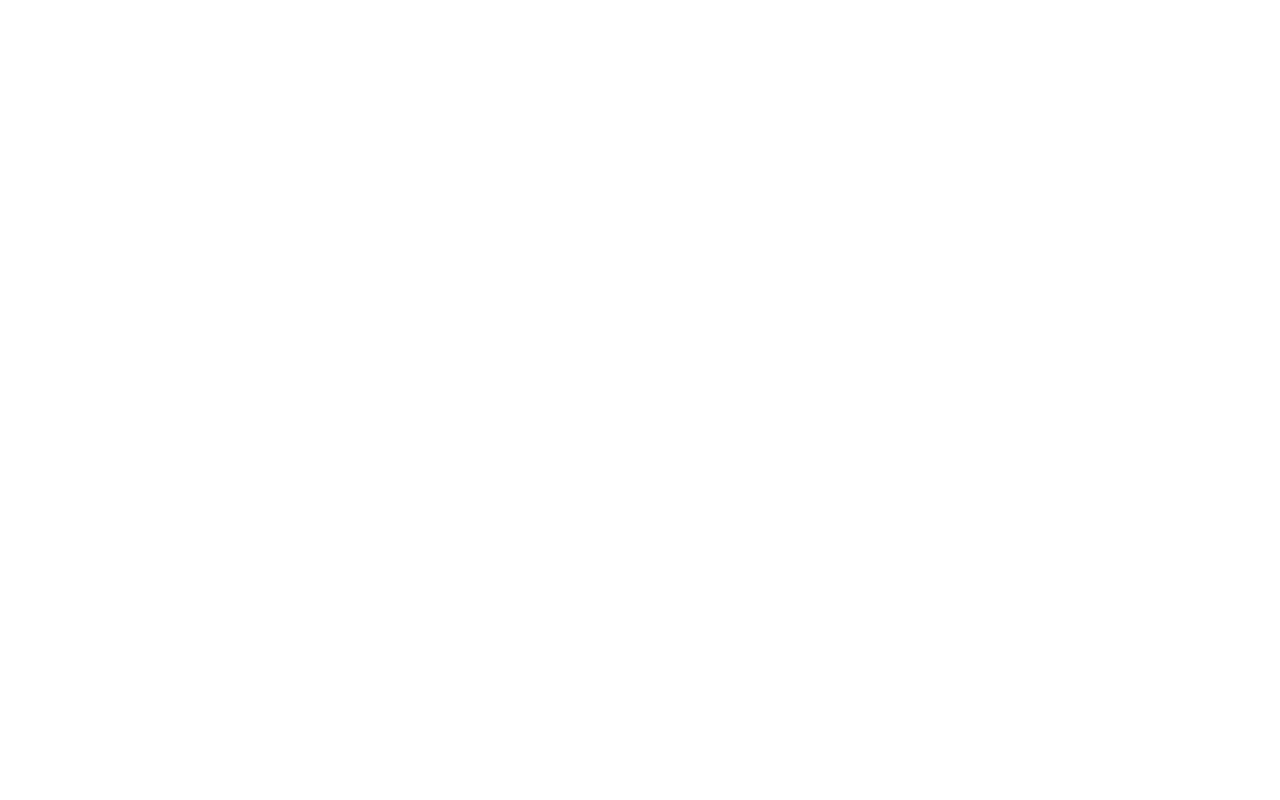
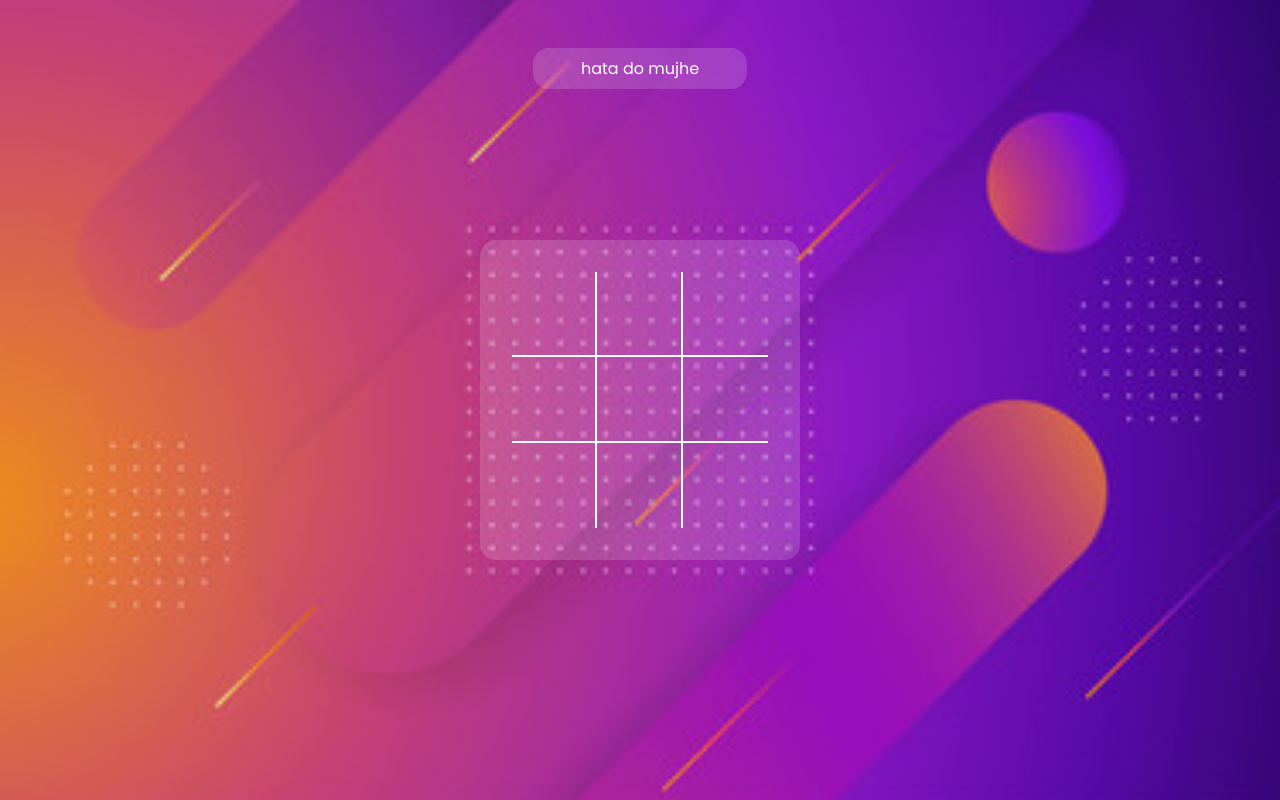
Before and after one commit to SuchismitaRout555/Tic-Tac-Toe, a plain HTML site: page index.html in a window 1280 px wide. Drawn offline with Linux system fonts and the light colour scheme.

Commit message:
addded css

```diff
--- a/index.html
+++ b/index.html
@@ -3,22 +3,32 @@
 <head>
     <meta charset="UTF-8">
     <meta name="viewport" content="width=device-width, initial-scale=1.0">
-    <title>Document</title>
+    <link rel="preconnect" href="https://fonts.googleapis.com" />
+    <link rel="preconnect" href="https://fonts.gstatic.com" crossorigin />
+    <link
+      href="https://fonts.googleapis.com/css2?family=Poppins:wght@200;300;400;500;600;700&display=swap"
+      rel="stylesheet"
+    />
+    <title>Tic-Tac-Toe</title>
+    <link rel="stylesheet" href="style.css">
 </head>
 <body>
     <div class="wrapper">
-        <p class="game-info"></p>
+        <p class="game-info"> hata do mujhe </p>
         <div class="tic-tac-toe">
-            <div class="box"> </div>
-            <div class="box"> </div>
-            <div class="box"> </div>
-            <div class="box"> </div>
-            <div class="box"> </div>
-            <div class="box"> </div>
-            <div class="box"> </div>
-            <div class="box"> </div>
-            <div class="box"> </div>
+            <div class="box box1"> </div>
+            <div class="box box2"> </div>
+            <div class="box box3"> </div>
+            <div class="box box4"> </div>
+            <div class="box box5"> </div>
+            <div class="box box6"> </div>
+            <div class="box box7"> </div>
+            <div class="box box8"> </div>
+            <div class="box box9"> </div>
         </div>
+
+        <button class="btn">  New Game</button>
     </div>
+    <script src="index.js"> </script>
 </body>
 </html>
--- /dev/null
+++ b/style.css
@@ -0,0 +1,93 @@
+*,*::before,*::after{
+    box-sizing: border-box;
+    margin: 0;
+    padding: 0;
+    font-family: 'poppins' , 'sans-serif';
+}
+
+
+.wrapper{
+    width: 100vw;
+    height: 100vh;
+    background-image: url(./assets/bg.jpg);
+    background-size: cover;
+    background-position: center;
+    display: grid;
+    place-items: center;
+
+}
+.game-info{
+    color: white;
+    position: absolute;
+    top: 3rem;
+    left: 50%;
+    transform: translateX(-50%);
+    background-color: rgba(255, 255, 255, 0.15);
+
+border-radius: 1rem;
+padding: 0.5rem 3rem;
+text-align: center;
+
+}
+
+.tic-tac-toe{
+    width: 90%;
+    max-width: 20rem;
+    background-color: rgba(255, 255, 255, 0.15);
+    border-radius: 1rem;
+    border:  rgba(255, 255, 255, 0.15);
+    padding: 2rem;
+    display: grid;
+    grid-template-columns: repeat(3 , 1fr);
+    aspect-ratio: 1/1;
+}
+
+.box{
+    position: relative;
+    width: 100%;
+    aspect-ratio: 1/1;
+    font-size: 3rem;
+    cursor: pointer;
+    color: white;
+    display: flex;
+    justify-content: center;
+    align-items: center;
+
+}
+
+.box1 , .box2 , .box4 , .box5{
+    border-right: 2px solid white;
+    border-bottom: 2px solid white;
+}
+.box3 , .box6{
+    border-bottom: 2px solid white;
+}
+
+.box7 , .box8{
+    border-right: 2px solid white;
+}
+
+.btn{
+    color: white;
+    position: absolute;
+    bottom: 3rem;
+    background-color: rgba(255, 255, 255, 0.15);
+    border-radius: 1rem;
+    left: 50%;
+    border: 1px solid rgb(255, 255, 255 , 0.25);
+    padding: 0.5rem 2rem;
+    display: none;
+    cursor: pointer;
+
+
+    transform: translateX(-50%);
+
+
+}
+.btn.active{
+    display: flex;
+}
+
+.win{
+    background-color: rgba(0, 255, 0, 0.3);
+}
```
Also changed, not shown: index.js (added).
